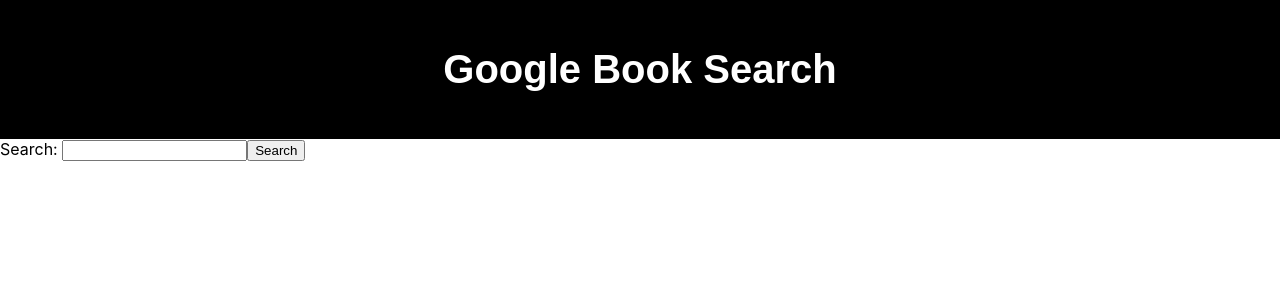
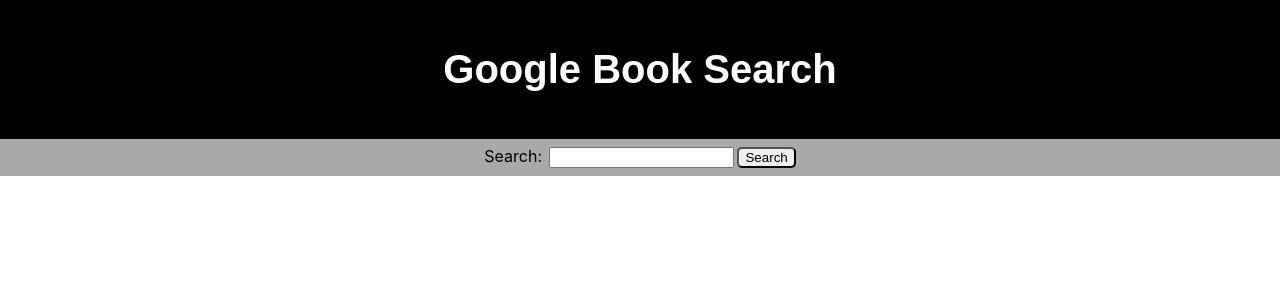
Before and after one commit to thinkful-ei-shark/booksearch-app-leland-alanna, a React (Create React App) app: page / in a window 1280 px wide. Shown: the top 300 px of the page. Built offline with nearby package versions, Linux system fonts and the light colour scheme.

Commit message:
added searchbar css

```diff
--- /dev/null
+++ b/src/SearchBar.css
@@ -0,0 +1,13 @@
+.search {
+    background-color: #A9A9A9;
+    padding: 5px;
+    text-align: center;
+}
+
+#search {
+    margin: 3px;
+}
+
+#js-submit {
+    border-radius: 5px;
+}
--- a/src/SearchBar.js
+++ b/src/SearchBar.js
@@ -1,4 +1,5 @@
 import React from 'react';
+import './SearchBar.css'
 
 export default class SearchBar extends React.Component {
     render() {
```
